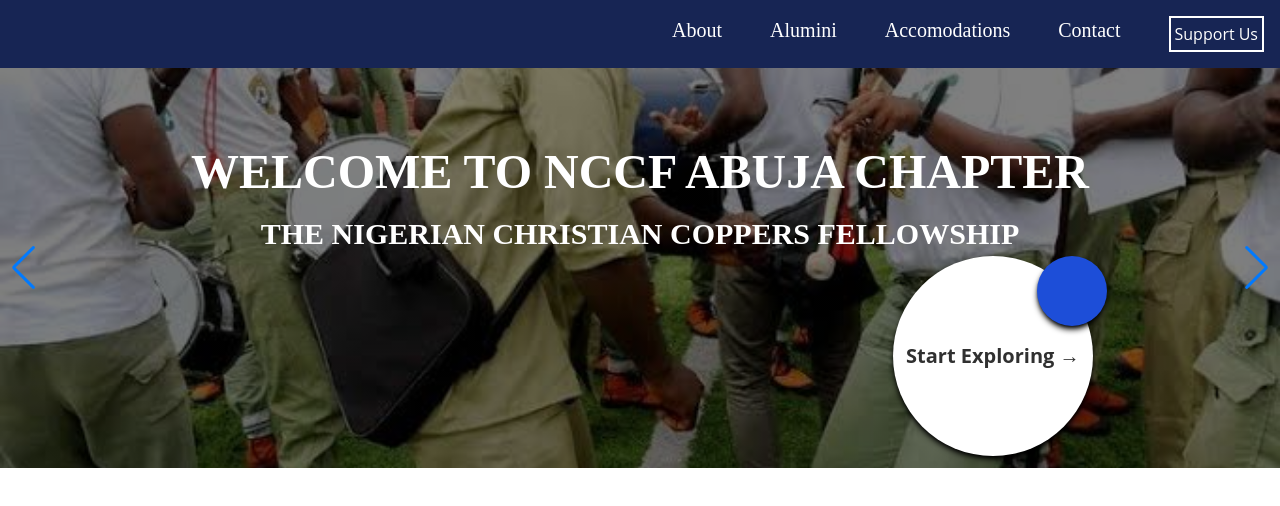
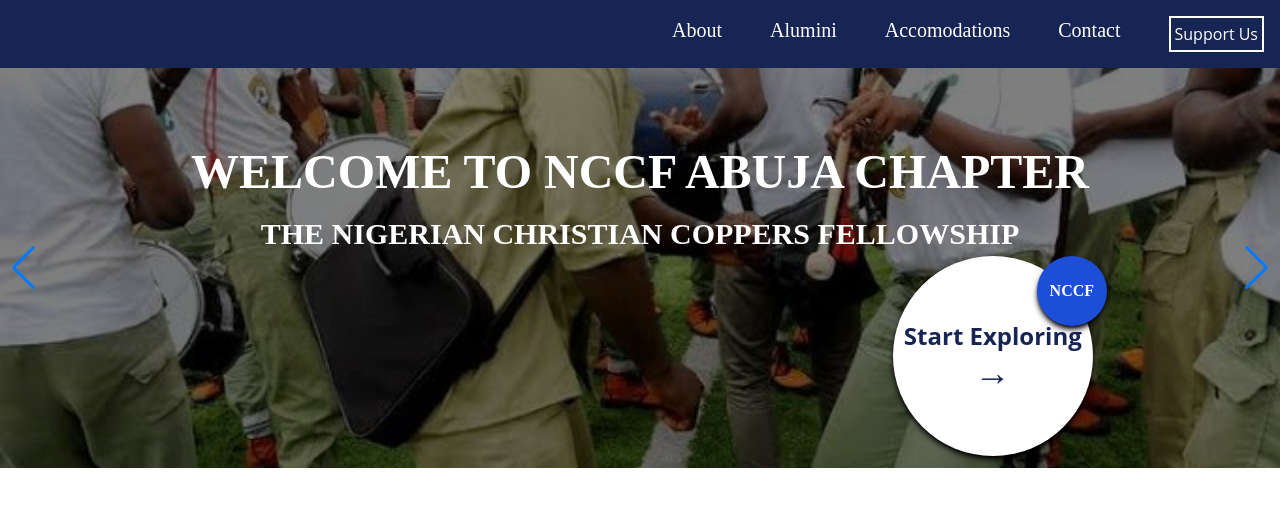
Before and after one commit to eabuo21/IT-Booking-Page, a React (Vite) app: page / in a window 1280 px wide. Shown: the top 506 px of the page. Built offline with nearby package versions, Linux system fonts and the light colour scheme; a web font is replaced by a local one.

Commit message:
making changes

```diff
--- a/src/Components/Home/HomeHero.tsx
+++ b/src/Components/Home/HomeHero.tsx
@@ -6,6 +6,7 @@
 import Coppers from "../../assets/images/Hero-images/coppers.jpg";
 import Nysc from "../../assets/images/Hero-images/nysc.png";
 import Nccf from "../../assets/images/Hero-images/nccf.png";
+import { Link } from "react-router-dom";
 
 const MyCarousel = () => {
   return (
@@ -36,20 +37,23 @@
           </section>
 
           <section className="circle-items-container flex flex-col relative top-9  w-[30%]   ml-auto h-[200px]">
-
-          <div className="circle-container absolute  mx-auto  bg-blue-700  rounded-[50%] w-[70px] h-[70px]  left-[9rem] shadow-current shadow-md "></div>
+            <div className="circle-container absolute  mx-auto  bg-blue-700  rounded-[50%] w-[70px] h-[70px]  left-[9rem] shadow-current shadow-md flex flex-col justify-center items-center ">
+              <p className="text-white font-cur font-bold text-base ">   NCCF</p>
+            </div>
 
             <div className="circle-container    bg-white  rounded-[50%] w-[200px] h-[400px]  justify-center items-center p-2  shadow-current shadow-md  flex flex-col ">
-<p className="explore-text text-black font-bold text-xl font-sans text-left ">
-  Start Exploring  &rarr;
+             <Link to="" className="flex flex-col justify-center items-center ">
+               <p className="explore-text text-blue-950 font-bold text-2xl font-sans text-left ">
+                Start Exploring
               </p>
-
+              <span className="arrow-arrow  text-center  font-bold text-4xl  text-blue-950 ">
+                &rarr;
+              </span>
+              </Link>
             </div>
           </section>
         </div>
       </SwiperSlide>
-
-
 
       <SwiperSlide>
         <div
```
Lines whose indentation alone changed are shown as unchanged.
